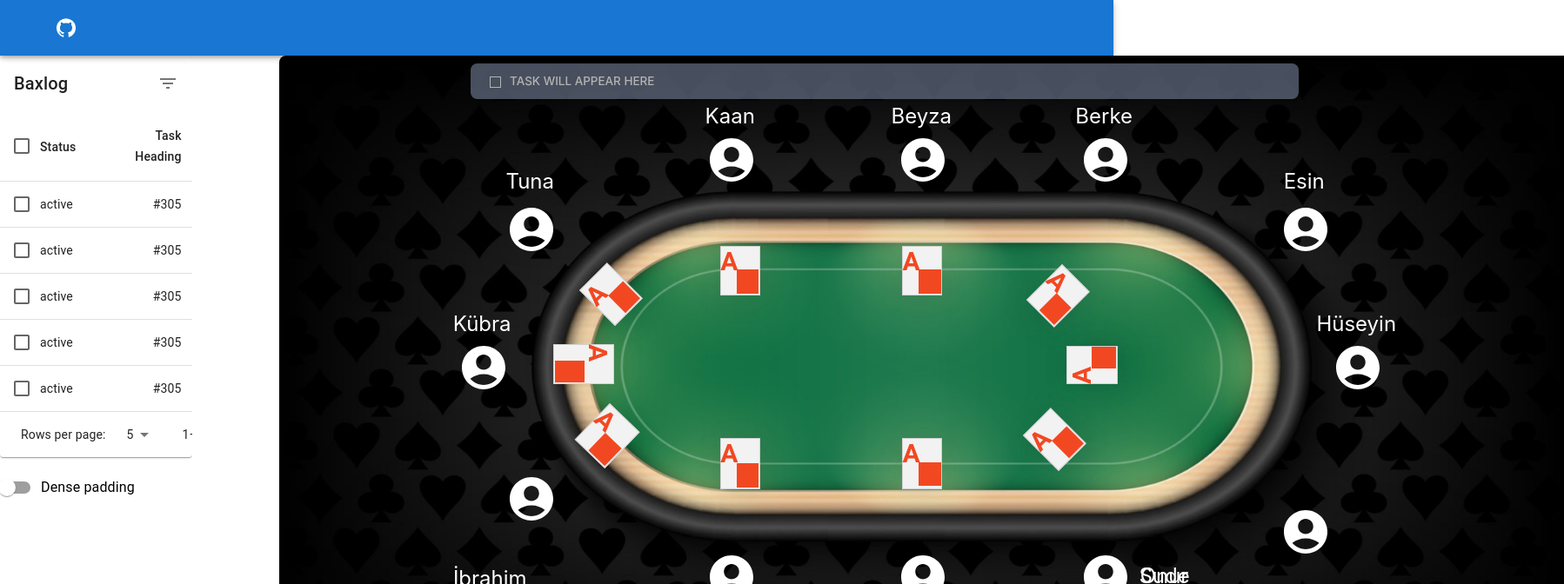
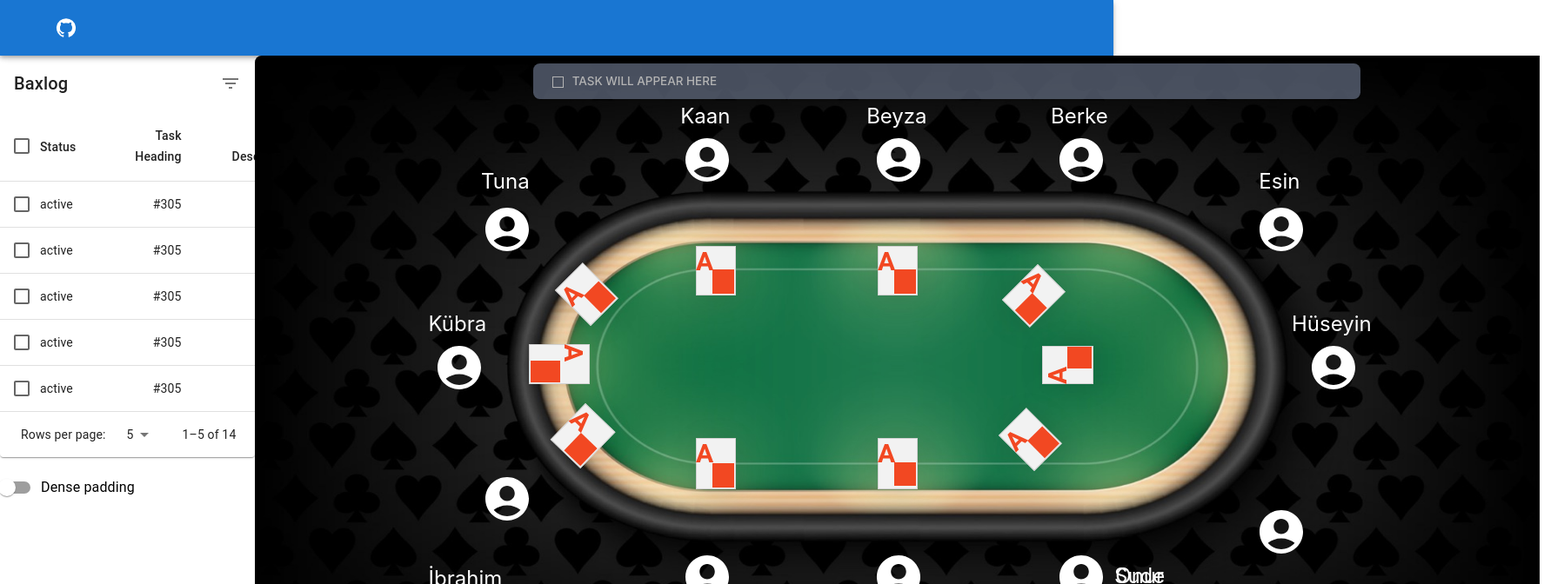
Before and after one commit to kaanadalilar/BaX-Log_Scrum_Poker_App, a React (Create React App) app in the folder bax-log/: page / in a window 1280 px wide. Shown: the top 672 px of the page at 87% size, 1798 px wide, since content can reach past the window. Built offline with nearby package versions, Linux system fonts and the light colour scheme.

Commit message:
Table size refitted together

```diff
--- a/bax-log/package.json
+++ b/bax-log/package.json
@@ -15,6 +15,7 @@
     "axios": "^1.4.0",
     "bootstrap": "^5.3.1",
     "i18next": "^23.4.2",
+    "mdb-react-ui-kit": "^6.2.0",
     "react": "^18.2.0",
     "react-bootstrap": "^2.8.0",
     "react-dom": "^18.2.0",
--- a/bax-log/src/pages/PokerPage.css
+++ b/bax-log/src/pages/PokerPage.css
@@ -1,9 +1,9 @@
-body, html {
+body,
+html {
     height: 100%;
     margin: 0;
     padding: 0;
-  }
-
+}
 
 .title {
     justify-content: center;
@@ -22,7 +22,7 @@ body, html {
 }
 
 .moon {
-    width: calc(21% - 1px);
+    width: 29.7%;
     height: 100%;
     position: relative;
     padding: 0;
@@ -30,7 +30,7 @@ body, html {
 }
 
 .sun {
-    width: calc(79% + 1px);
+    width: 70.3%;
     height: 100%;
     position: relative;
     padding: 0;
--- a/bax-log/src/pages/PokerPage.js
+++ b/bax-log/src/pages/PokerPage.js
@@ -22,7 +22,7 @@ function PokerPage() {
                                     <PokerBacklogTable />
                                 </div>
                                 <div className="sun" style={{ width: '100%', height: '100%', position: 'relative' }}>
-                                    <div style={{ width: 1477, height: 715, left: 100, top: 0, position: 'absolute', borderTopLeftRadius: 7.69, borderTopRightRadius: 30, borderBottomRightRadius: 30 }}>
+                                    <div style={{ width: 1477, height: 715, left: 0, top: 0, position: 'absolute', borderTopLeftRadius: 7.69, borderTopRightRadius: 30, borderBottomRightRadius: 30 }}>
                                         <img style={{ width: 1477, height: 715, left: 0, top: 0, position: 'absolute', borderTopLeftRadius: 7.69 }} src={PokerTable} />
 
                                         <div style={{ width: 60.33, height: 57.48, left: 260, top: 170, position: 'absolute' }}> <AccountCircleIcon sx={{ fontSize: "60px", color: "white" }}></AccountCircleIcon></div>
@@ -154,7 +154,7 @@ function PokerPage() {
                                     </div>
 
 
-                                    <img style={{ width: 1477, height: 150, left: 100, top: 710, position: 'absolute', borderTopLeftRadius: 7.69 }} src={UnderPokerTable} />
+                                    <img style={{ width: 1477, height: 150, left: 0, top: 710, position: 'absolute', borderTopLeftRadius: 7.69 }} src={UnderPokerTable} />
 
                                     <div style={{ width: 52, height: 70, left: 280, top: 710, position: 'absolute' }}>
                                         <div style={{ width: 51.65, height: 70, left: 0, top: 0, position: 'absolute' }}>
```
Also changed, not shown: 1 other file (tests, documents, lock files or other folders).
